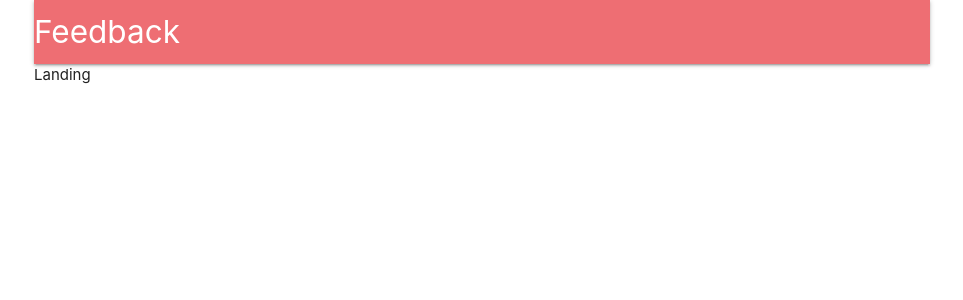
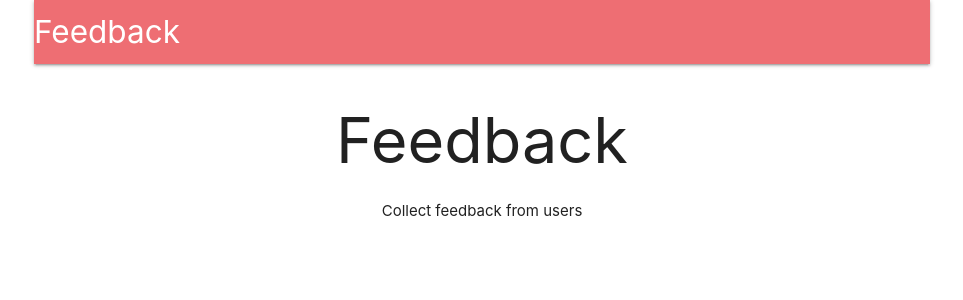
Before and after one commit to jasonbland/feedback-server, a React (Create React App) app in the folder client/: page / in a window 1280 px wide. Shown: the top 300 px of the page, without its empty margins (158-1121 px from the left). Built offline with nearby package versions, Linux system fonts and the light colour scheme; no server answers.

Commit message:
add header title link

```diff
--- a/client/src/components/Header.js
+++ b/client/src/components/Header.js
@@ -1,5 +1,6 @@
 import React from 'react';
 import { connect } from 'react-redux';
+import { Link } from 'react-router-dom';
 
 class Header extends React.Component {
   renderContent() {
@@ -25,7 +26,9 @@
     return (
       <nav>
         <div className="nav-wrapper">
-          <a className="left brand-logo">Feedback</a>
+          <Link to={this.props.auth ? '/surveys' : '/'} className="left brand-logo">
+            Feedback
+          </Link>
           <ul className="right">{this.renderContent()}</ul>
         </div>
       </nav>
--- a/client/src/components/Landing.js
+++ b/client/src/components/Landing.js
@@ -4,8 +4,9 @@
 class Landing extends React.Component {
   render() {
     return (
-      <div>
-        <div>Landing</div>
+      <div style={{ textAlign: 'center' }}>
+        <h1>Feedback</h1>
+        Collect feedback from users
       </div>
     );
   }
```
